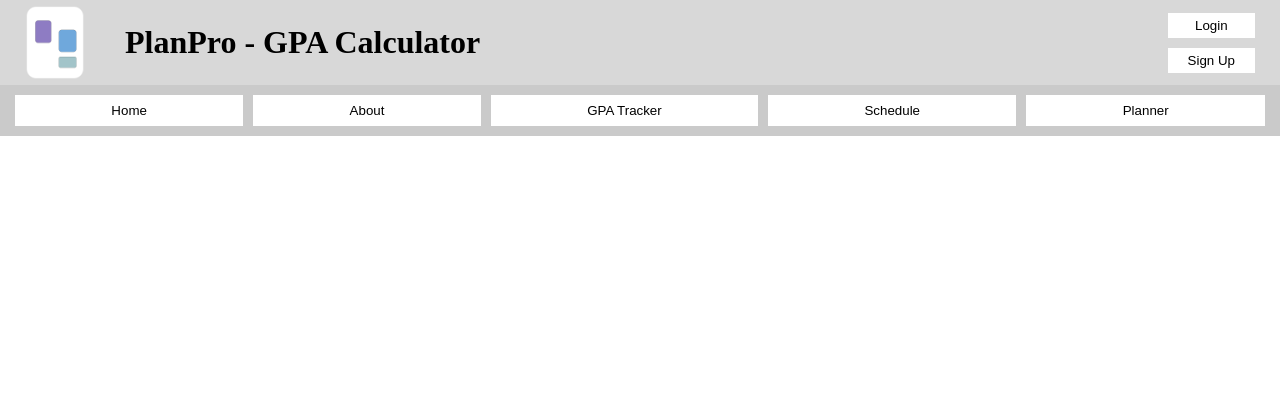
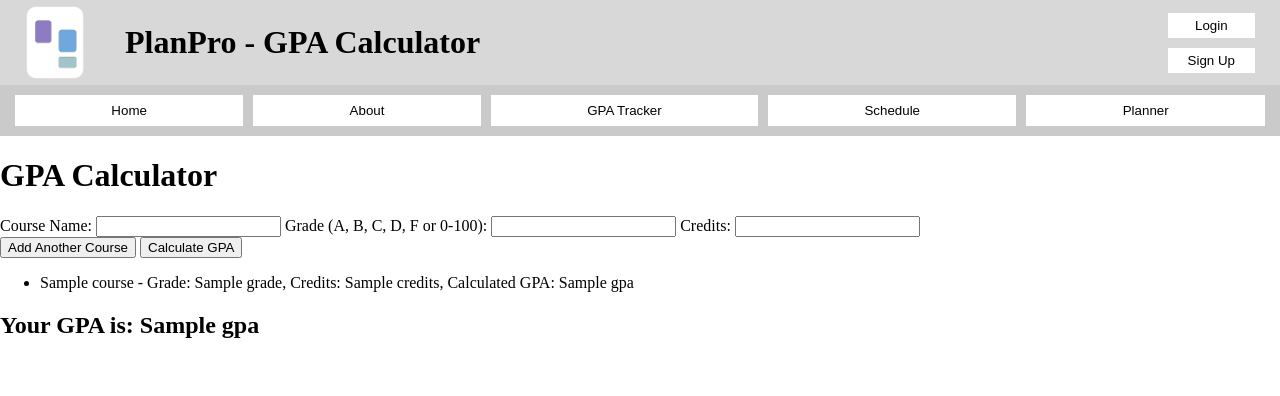
Before and after one commit to zatkins2003/3155-Final-Project, a Flask app: template templates/gpa.html in a window 1280 px wide. Shown: the top 396 px of the page. Run offline with Flask 3, Linux system fonts and the light colour scheme; the template is opened without the code that fills it: most values are stand-ins (such as "Sample title", 1, 10 or a date in 2020).

Commit message:
Functioning gpa.html/app.py

```diff
--- a/app.py
+++ b/app.py
@@ -12,6 +12,54 @@ tasks = {
     'Friday': [],
     'Saturday': []
 }
+
+# Global variable to store courses and the GPA
+global_gpa = None
+courses = []
+
+def convert_grade_to_gpa(grade):
+    letter_grades = {
+        'A': 4.0, 'A-': 3.7, 'B+': 3.3, 'B': 3.0, 'B-': 2.7,
+        'C+': 2.3, 'C': 2.0, 'C-': 1.7, 'D+': 1.3, 'D': 1.0, 'F': 0.0
+    }
+    if grade.strip().upper() in letter_grades:
+        return letter_grades[grade.strip().upper()]
+    try:
+        numeric_grade = float(grade)
+        if numeric_grade >= 90:
+            return 4.0
+        elif numeric_grade >= 80:
+            return 3.0
+        elif numeric_grade >= 70:
+            return 2.0
+        elif numeric_grade >= 60:
+            return 1.0
+        else:
+            return 0.0
+    except ValueError:
+        return None
+
+@app.route('/calculate_gpa', methods=['POST'])
+def calculate_gpa():
+    global global_gpa, courses
+    try:
+        course_names = request.form.getlist('course_name[]')
+        grades = request.form.getlist('grade[]')
+        credits = request.form.getlist('credits[]')
+        course_details = zip(course_names, grades, credits)
+
+        for course_name, grade, credit in course_details:
+            gpa = convert_grade_to_gpa(grade)
+            if gpa is not None:
+                courses.append({'name': course_name, 'grade': grade, 'credits': credit, 'gpa': gpa})
+
+        total_points = sum(float(item['gpa']) * float(item['credits']) for item in courses)
+        total_credits = sum(float(item['credits']) for item in courses)
+        global_gpa = total_points / total_credits if total_credits > 0 else 0
+        return render_template('gpa.html', gpa=round(global_gpa, 2), courses=courses)
+    except Exception as e:
+        return render_template('gpa.html', error="Error calculating GPA: " + str(e), courses=courses)
+
 
 @app.route('/')
 def index():
@@ -31,7 +79,8 @@ def about():
 
 @app.route('/gpa')
 def gpa_tracker():
-    return render_template('gpa.html')
+    global global_gpa, courses
+    return render_template('gpa.html', gpa=global_gpa if global_gpa is not None else None, courses=courses)
 
 @app.route('/schedule')
 def schedule():
@@ -51,13 +100,12 @@ def planner():
         elif 'remove_task' in request.form:
             day_of_week = request.form['day_of_week']
             task_name = request.form['task_name']
-            tasks[day_of_week] = [task for task in tasks[day_of_week] if task.split(':')[0].strip() != task_name]          #got using chatGPT it removes the task from the array
+            tasks[day_of_week] = [task for task in tasks[day_of_week] if task.split(':')[0].strip() != task_name]
 
     return render_template('planner.html', sunday_tasks=tasks['Sunday'], monday_tasks=tasks['Monday'],
         tuesday_tasks=tasks['Tuesday'], wednesday_tasks=tasks['Wednesday'],
         thursday_tasks=tasks['Thursday'], friday_tasks=tasks['Friday'],
         saturday_tasks=tasks['Saturday'])
 
-
 if __name__ == "__main__":
     app.run(debug=True)
--- a/templates/gpa.html
+++ b/templates/gpa.html
@@ -1,13 +1,51 @@
 {% extends 'base.html' %}
 
 {% block head %}
+{% endblock %}
 
+{% block title %}
+GPA Calculator
 {% endblock %}
-{%block title %}GPA Calculator{% endblock %}
+
 {% block body %}
 <main>
-
+    <h1>GPA Calculator</h1>
+    <form action="{{ url_for('calculate_gpa') }}" method="post">
+        <div id="courseInputs">
+            <div class="course">
+                <label for="course_name">Course Name:</label>
+                <input type="text" name="course_name[]" required>
+                <label for="grade">Grade (A, B, C, D, F or 0-100):</label>
+                <input type="text" name="grade[]" required>
+                <label for="credits">Credits:</label>
+                <input type="number" name="credits[]" required>
+            </div>
+        </div>
+        <button type="button" onclick="addCourse()">Add Another Course</button>
+        <button type="submit">Calculate GPA</button>
+    </form>
+    {% if courses %}
+    <ul>
+        {% for course in courses %}
+        <li>{{ course.name }} - Grade: {{ course.grade }}, Credits: {{ course.credits }}, Calculated GPA: {{ course.gpa }}</li>
+        {% endfor %}
+    </ul>
+    {% endif %}
+    {% if gpa is not none %}
+        <h2>Your GPA is: {{ gpa }}</h2>
+    {% endif %}
+    {% if error %}
+        <p style="color: red;">{{ error }}</p>
+    {% endif %}
 </main>
+<script>
+    function addCourse() {
+        let container = document.getElementById('courseInputs');
+        let newCourse = container.children[0].cloneNode(true);
+        newCourse.querySelectorAll('input').forEach(input => input.value = '');
+        container.appendChild(newCourse);
+    }
+</script>
 <footer>
 
 </footer>
```
